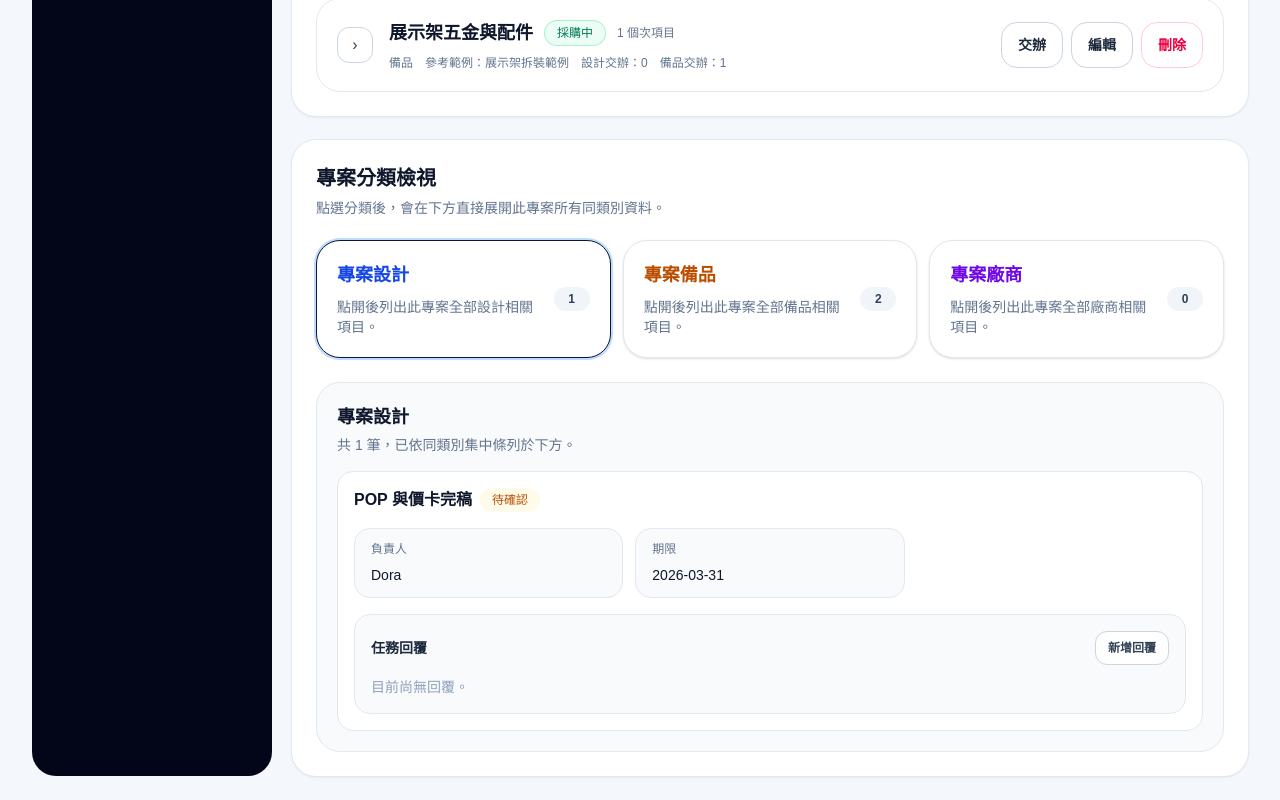
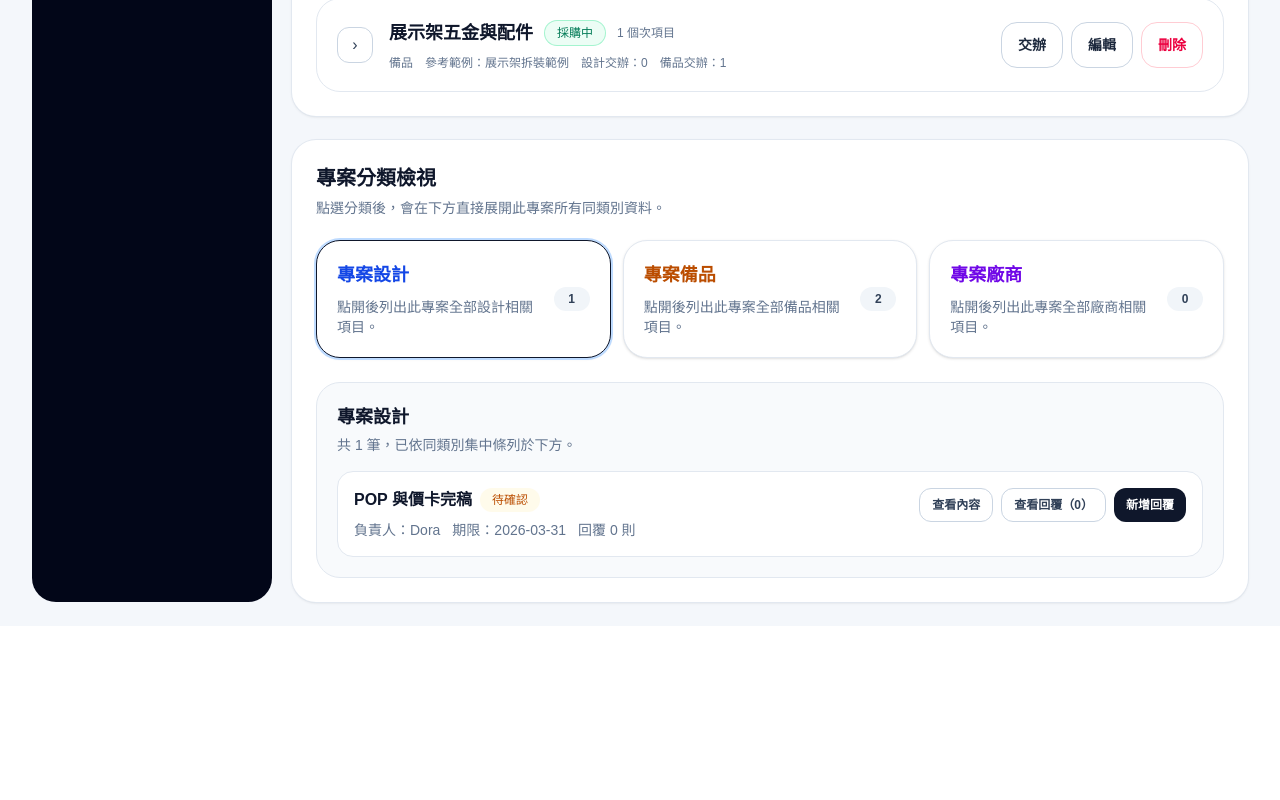
Before and after one commit to willy841/projectflow, a Next.js app: page /projects/department-store-display-2026 in a window 1280 px wide. Shown: the part 1574-2374 px from the top of the page. After the commit the page ends 2200 px from the top, so only its background shows below. Built offline with nearby package versions, Linux system fonts and the light colour scheme.

Commit message:
refactor: condense assignment review list

```diff
--- a/src/components/execution-tree-section.tsx
+++ b/src/components/execution-tree-section.tsx
@@ -30,6 +30,7 @@ type DisplayItem = {
   title: string;
   badge: string;
   badgeClass: string;
+  summary: string[];
   fields: Array<{ label: string; value: string }>;
   replies: AssignmentReply[];
 };
@@ -49,6 +50,8 @@ export function ExecutionTreeSection({ project }: { project: Project }) {
   const [vendorAssignments, setVendorAssignments] = useState<VendorAssignmentItem[]>([]);
   const [openCategory, setOpenCategory] = useState<OpenCategory>("design");
   const [activeReplyBoxId, setActiveReplyBoxId] = useState<string | null>(null);
+  const [expandedDetailId, setExpandedDetailId] = useState<string | null>(null);
+  const [expandedReplyListId, setExpandedReplyListId] = useState<string | null>(null);
   const [replyForms, setReplyForms] = useState<Record<string, ReplyForm>>({});
 
   function updateReplyForm(targetId: string, key: keyof ReplyForm, value: string) {
@@ -139,6 +142,7 @@ export function ExecutionTreeSection({ project }: { project: Project }) {
 
     setReplyForms((prev) => ({ ...prev, [targetId]: defaultReplyForm }));
     setActiveReplyBoxId(null);
+    setExpandedReplyListId(targetId);
   }
 
   const designList = useMemo<DisplayItem[]>(
@@ -148,6 +152,11 @@ export function ExecutionTreeSection({ project }: { project: Project }) {
         title: assignment.title,
         badge: assignment.data.status,
         badgeClass: getStatusClass(assignment.data.status),
+        summary: [
+          assignment.data.size ? `尺寸：${assignment.data.size}` : null,
+          assignment.data.material ? `材質：${assignment.data.material}` : null,
+          assignment.data.quantity ? `數量：${assignment.data.quantity}` : null,
+        ].filter((value): value is string => Boolean(value)),
         fields: [
           { label: "尺寸", value: assignment.data.size || "—" },
           { label: "材質", value: assignment.data.material || "—" },
@@ -163,6 +172,7 @@ export function ExecutionTreeSection({ project }: { project: Project }) {
         title: task.title,
         badge: task.status,
         badgeClass: getStatusClass(task.status),
+        summary: [`負責人：${task.assignee}`, `期限：${task.due}`],
         fields: [
           { label: "負責人", value: task.assignee },
           { label: "期限", value: task.due },
@@ -180,6 +190,11 @@ export function ExecutionTreeSection({ project }: { project: Project }) {
         title: assignment.title,
         badge: assignment.data.status,
         badgeClass: getStatusClass(assignment.data.status),
+        summary: [
+          assignment.data.item ? `項目：${assignment.data.item}` : null,
+          assignment.data.quantity ? `數量：${assignment.data.quantity}` : null,
+          assignment.data.budget ? `預算：${assignment.data.budget}` : null,
+        ].filter((value): value is string => Boolean(value)),
         fields: [
           { label: "項目", value: assignment.data.item || "—" },
           { label: "數量", value: assignment.data.quantity || "—" },
@@ -193,6 +208,7 @@ export function ExecutionTreeSection({ project }: { project: Project }) {
         title: task.title,
         badge: task.status,
         badgeClass: getStatusClass(task.status),
+        summary: [`採購：${task.buyer}`, `預算：${task.budget}`],
         fields: [
           { label: "採購", value: task.buyer },
           { label: "預算", value: task.budget },
@@ -210,6 +226,11 @@ export function ExecutionTreeSection({ project }: { project: Project }) {
         title: assignment.title,
         badge: assignment.data.status,
         badgeClass: getStatusClass(assignment.data.status),
+        summary: [
+          assignment.data.title ? `交辦名稱：${assignment.data.title}` : null,
+          assignment.data.vendorName ? `廠商名稱：${assignment.data.vendorName}` : null,
+          assignment.data.budget ? `預算 / 報價：${assignment.data.budget}` : null,
+        ].filter((value): value is string => Boolean(value)),
         fields: [
           { label: "交辦名稱", value: assignment.data.title || "—" },
           { label: "廠商名稱", value: assignment.data.vendorName || "—" },
@@ -316,38 +337,67 @@ export function ExecutionTreeSection({ project }: { project: Project }) {
               currentList.map((item) => {
                 const replyForm = replyForms[item.id] ?? defaultReplyForm;
                 const isReplyOpen = activeReplyBoxId === item.id;
+                const isDetailOpen = expandedDetailId === item.id;
+                const isReplyListOpen = expandedReplyListId === item.id;
 
                 return (
                   <div key={item.id} className="rounded-2xl border border-slate-200 bg-white p-4">
-                    <div className="flex flex-col gap-4">
+                    <div className="flex flex-col gap-3">
+                      <div className="flex flex-col gap-3 sm:flex-row sm:items-start sm:justify-between">
+                        <div className="min-w-0">
                           <div className="flex flex-wrap items-center gap-2">
                             <h5 className="font-semibold text-slate-900">{item.title}</h5>
                             <span className={`inline-flex items-center justify-center rounded-full px-3 py-1 text-xs font-medium ${item.badgeClass}`}>
                               {item.badge}
                             </span>
                           </div>
+                          <div className="mt-2 flex flex-wrap gap-3 text-sm text-slate-500">
+                            {item.summary.map((line) => (
+                              <span key={`${item.id}-${line}`}>{line}</span>
+                            ))}
+                            <span>回覆 {item.replies.length} 則</span>
+                          </div>
+                        </div>
 
+                        <div className="flex flex-wrap gap-2">
+                          <button
+                            type="button"
+                            onClick={() => setExpandedDetailId((prev) => (prev === item.id ? null : item.id))}
+                            className="inline-flex items-center justify-center rounded-xl border border-slate-300 bg-white px-3 py-2 text-xs font-semibold text-slate-700 transition hover:bg-slate-50"
+                          >
+                            {isDetailOpen ? "收合內容" : "查看內容"}
+                          </button>
+                          <button
+                            type="button"
+                            onClick={() => setExpandedReplyListId((prev) => (prev === item.id ? null : item.id))}
+                            className="inline-flex items-center justify-center rounded-xl border border-slate-300 bg-white px-3 py-2 text-xs font-semibold text-slate-700 transition hover:bg-slate-50"
+                          >
+                            {isReplyListOpen ? "收合回覆" : `查看回覆（${item.replies.length}）`}
+                          </button>
+                          <button
+                            type="button"
+                            onClick={() => setActiveReplyBoxId((prev) => (prev === item.id ? null : item.id))}
+                            className="inline-flex items-center justify-center rounded-xl bg-slate-900 px-3 py-2 text-xs font-semibold text-white transition hover:bg-slate-800"
+                          >
+                            {isReplyOpen ? "取消回覆" : "新增回覆"}
+                          </button>
+                        </div>
+                      </div>
+
+                      {isDetailOpen ? (
                         <div className="grid gap-3 md:grid-cols-2 xl:grid-cols-3">
                           {item.fields.map((field) => (
                             <div key={`${item.id}-${field.label}`} className="rounded-2xl border border-slate-200 bg-slate-50 px-4 py-3">
                               <p className="text-xs font-medium text-slate-500">{field.label}</p>
-                            <p className="mt-2 text-sm font-medium break-words text-slate-900">{field.value}</p>
+                              <p className="mt-2 break-words text-sm font-medium text-slate-900">{field.value}</p>
                             </div>
                           ))}
                         </div>
+                      ) : null}
 
+                      {isReplyListOpen ? (
                         <div className="rounded-2xl border border-slate-200 bg-slate-50 p-4">
-                        <div className="flex flex-wrap items-center justify-between gap-3">
                           <p className="text-sm font-semibold text-slate-800">任務回覆</p>
-                          <button
-                            type="button"
-                            onClick={() => setActiveReplyBoxId((prev) => (prev === item.id ? null : item.id))}
-                            className="inline-flex items-center justify-center rounded-xl border border-slate-300 bg-white px-3 py-2 text-xs font-semibold text-slate-700 transition hover:bg-slate-50"
-                          >
-                            {isReplyOpen ? "收合回覆" : "新增回覆"}
-                          </button>
-                        </div>
-
                           <div className="mt-3 space-y-2">
                             {item.replies.length ? (
                               item.replies.map((reply) => (
@@ -360,58 +410,37 @@ export function ExecutionTreeSection({ project }: { project: Project }) {
                               <p className="text-sm text-slate-400">目前尚無回覆。</p>
                             )}
                           </div>
+                        </div>
+                      ) : null}
 
                       {isReplyOpen ? (
+                        <div className="rounded-2xl border border-slate-200 bg-slate-50 p-4">
+                          <p className="text-sm font-semibold text-slate-800">新增回覆</p>
                           <div className="mt-4 grid gap-4 md:grid-cols-2 xl:grid-cols-3">
                             <label className="flex flex-col gap-2">
                               <span className="text-sm font-medium text-slate-700">項目</span>
-                              <input
-                                value={replyForm.item}
-                                onChange={(event) => updateReplyForm(item.id, "item", event.target.value)}
-                                className="h-11 rounded-2xl border border-slate-200 bg-white px-4 text-sm outline-none transition focus:border-slate-400"
-                              />
+                              <input value={replyForm.item} onChange={(event) => updateReplyForm(item.id, "item", event.target.value)} className="h-11 rounded-2xl border border-slate-200 bg-white px-4 text-sm outline-none transition focus:border-slate-400" />
                             </label>
                             <label className="flex flex-col gap-2">
                               <span className="text-sm font-medium text-slate-700">數量</span>
-                              <input
-                                value={replyForm.quantity}
-                                onChange={(event) => updateReplyForm(item.id, "quantity", event.target.value)}
-                                className="h-11 rounded-2xl border border-slate-200 bg-white px-4 text-sm outline-none transition focus:border-slate-400"
-                              />
+                              <input value={replyForm.quantity} onChange={(event) => updateReplyForm(item.id, "quantity", event.target.value)} className="h-11 rounded-2xl border border-slate-200 bg-white px-4 text-sm outline-none transition focus:border-slate-400" />
                             </label>
                             <label className="flex flex-col gap-2">
                               <span className="text-sm font-medium text-slate-700">尺寸</span>
-                              <input
-                                value={replyForm.size}
-                                onChange={(event) => updateReplyForm(item.id, "size", event.target.value)}
-                                className="h-11 rounded-2xl border border-slate-200 bg-white px-4 text-sm outline-none transition focus:border-slate-400"
-                              />
+                              <input value={replyForm.size} onChange={(event) => updateReplyForm(item.id, "size", event.target.value)} className="h-11 rounded-2xl border border-slate-200 bg-white px-4 text-sm outline-none transition focus:border-slate-400" />
                             </label>
                             <label className="flex flex-col gap-2">
                               <span className="text-sm font-medium text-slate-700">材質</span>
-                              <input
-                                value={replyForm.material}
-                                onChange={(event) => updateReplyForm(item.id, "material", event.target.value)}
-                                className="h-11 rounded-2xl border border-slate-200 bg-white px-4 text-sm outline-none transition focus:border-slate-400"
-                              />
+                              <input value={replyForm.material} onChange={(event) => updateReplyForm(item.id, "material", event.target.value)} className="h-11 rounded-2xl border border-slate-200 bg-white px-4 text-sm outline-none transition focus:border-slate-400" />
                             </label>
                             <label className="flex flex-col gap-2 md:col-span-2 xl:col-span-1">
                               <span className="text-sm font-medium text-slate-700">預覽圖 URL</span>
-                              <input
-                                value={replyForm.previewUrl}
-                                onChange={(event) => updateReplyForm(item.id, "previewUrl", event.target.value)}
-                                className="h-11 rounded-2xl border border-slate-200 bg-white px-4 text-sm outline-none transition focus:border-slate-400"
-                              />
+                              <input value={replyForm.previewUrl} onChange={(event) => updateReplyForm(item.id, "previewUrl", event.target.value)} className="h-11 rounded-2xl border border-slate-200 bg-white px-4 text-sm outline-none transition focus:border-slate-400" />
                             </label>
                             <label className="flex flex-col gap-2">
                               <span className="text-sm font-medium text-slate-700">成本</span>
-                              <input
-                                value={replyForm.cost}
-                                onChange={(event) => updateReplyForm(item.id, "cost", event.target.value)}
-                                className="h-11 rounded-2xl border border-slate-200 bg-white px-4 text-sm outline-none transition focus:border-slate-400"
-                              />
+                              <input value={replyForm.cost} onChange={(event) => updateReplyForm(item.id, "cost", event.target.value)} className="h-11 rounded-2xl border border-slate-200 bg-white px-4 text-sm outline-none transition focus:border-slate-400" />
                             </label>
-
                             <div className="md:col-span-2 xl:col-span-3 flex flex-wrap gap-2">
                               <button
                                 type="button"
@@ -429,8 +458,8 @@ export function ExecutionTreeSection({ project }: { project: Project }) {
                               </button>
                             </div>
                           </div>
+                        </div>
                       ) : null}
-                      </div>
                     </div>
                   </div>
                 );
```
Lines whose indentation alone changed are shown as unchanged.
